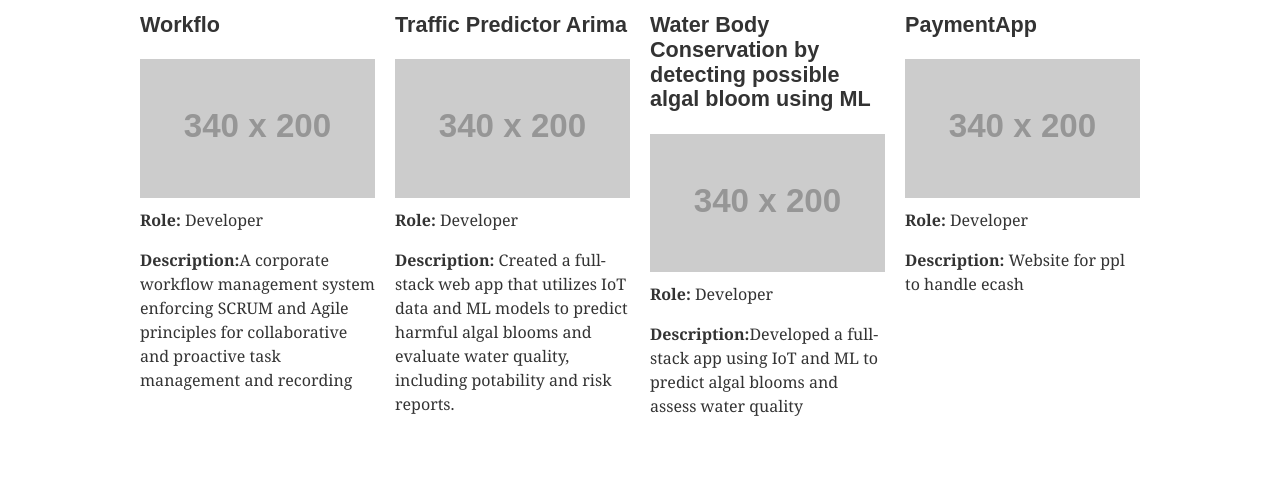
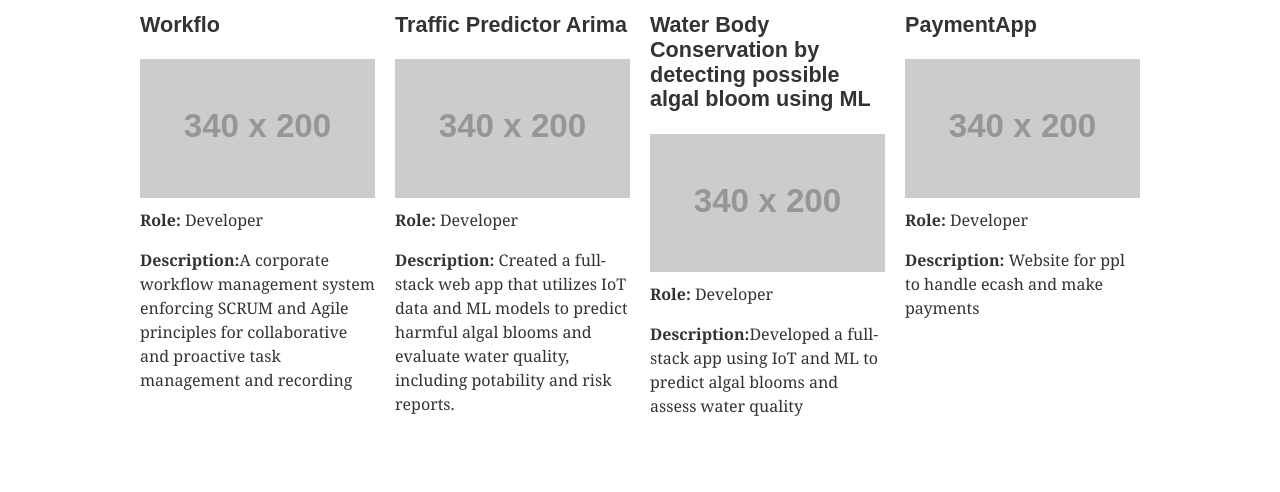
Before and after one commit to anirudhpk01/Portfolio, a plain HTML site: page index.html in a window 1280 px wide. Shown: the part 766-1258 px from the top of the page. Drawn offline with nearby package versions, Linux system fonts and the light colour scheme; placeholder pictures from the web are drawn by us.

Commit message:
PES1UG22CS093

```diff
--- a/index.html
+++ b/index.html
@@ -105,7 +105,7 @@
 
             	<article>
                 	<h3>Workflo</h3>
-                	<a href="#"><img src="https://dummyimage.com/340x200/c4c4c4/fff&text=Workflo+Manegement" alt="image"></a>
+                	<a href="# "><img src="https://dummyimage.com/340x200/c4c4c4/fff&text=Workflo+Manegement" alt="image"></a>
                     <p><strong>Role:</strong> Developer</p>
                     <p><strong>Description:</strong>A corporate workflow management system enforcing SCRUM and Agile principles for collaborative and
 						proactive task management and recording</p>
@@ -130,7 +130,7 @@
                 	<h3>PaymentApp</h3>
                 	<a href="#"><img src="https://dummyimage.com/340x200/c4c4c4/fff&text=Payment+App" alt="image"></a>
                     <p><strong>Role:</strong> Developer</p>
-                    <p><strong>Description:</strong> Website for ppl to handle ecash</p>
+                    <p><strong>Description:</strong> Website for ppl to handle ecash and make payments</p>
                 </article>
 
             </section><!-- end row -->
--- a/styles.css
+++ b/styles.css
@@ -9,7 +9,7 @@ agent user styles.
 
 h1, h2, h3, h4, p, ul, ol, blockquote {
 	margin: 0;
-	padding: 0;
+	padding: 1;
 }
 
 nav ul, nav ol {
```
Also changed, not shown: 1 other file.
